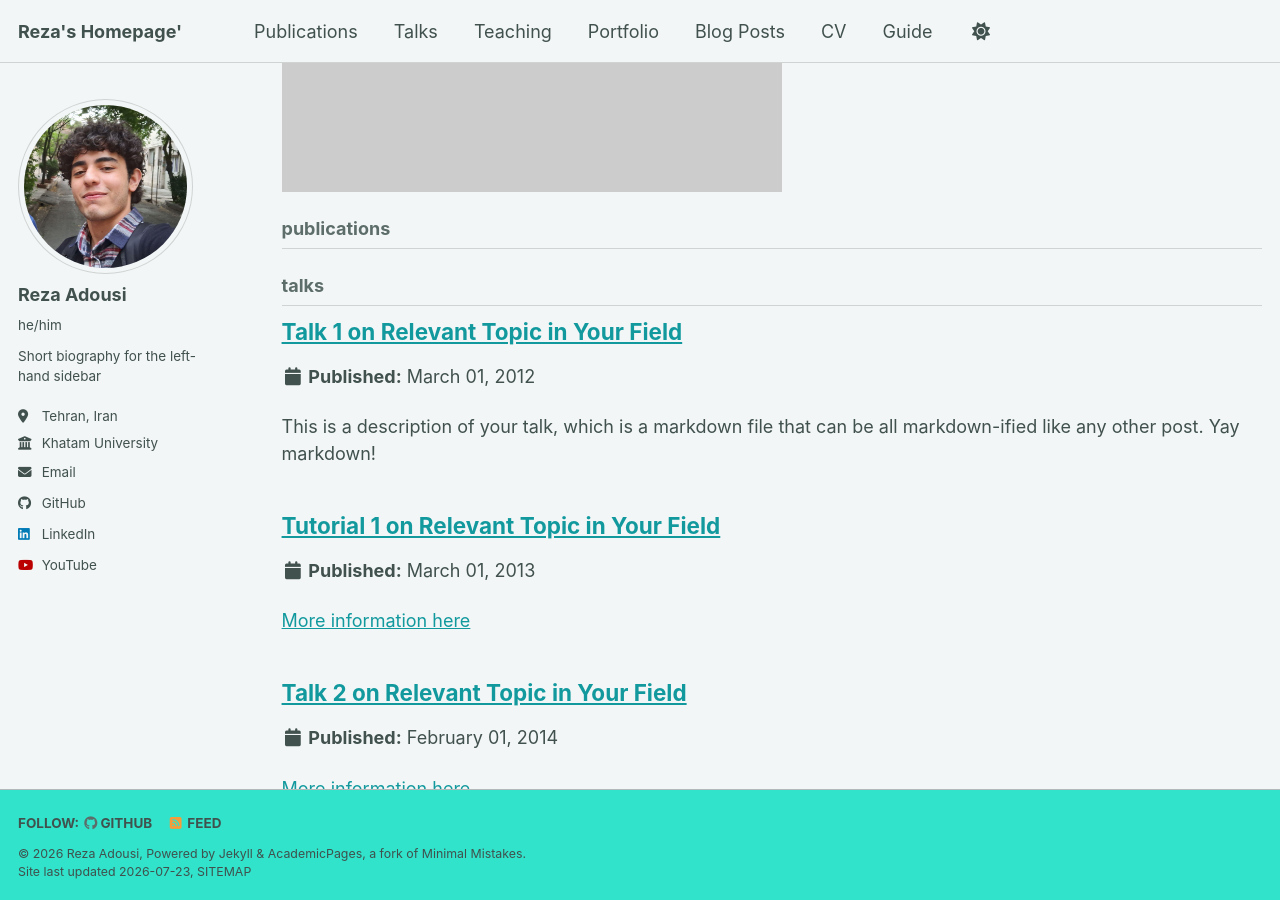
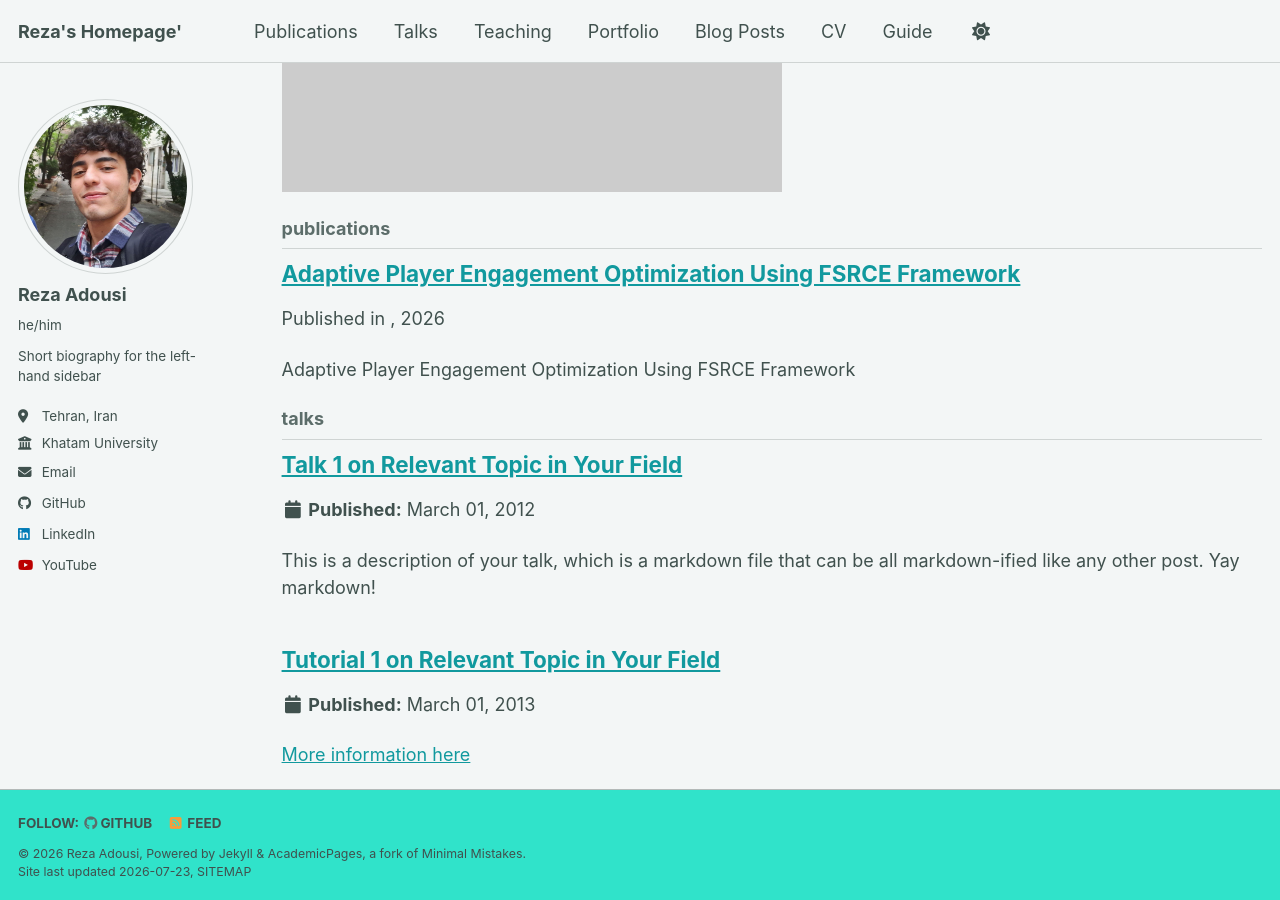
Before and after one commit to RezaAdousi/rezaadousi.github.io, a Jekyll site: the page built from _pages/collection-archive.html, in a window 1280 px wide and 900 px high, scrolled down 893 px. Built offline with Jekyll 4.4.1, drawn with Linux system fonts in a browser that asks for light colours; a style sheet for code colours, icons or effects is not loaded; a file with an impossible date is left out.

Commit message:
Update player engagement publication details: add permalink, date, and status

```diff
--- a/_publications/player_engagement.md
+++ b/_publications/player_engagement.md
@@ -1,7 +1,13 @@
 ---
 title: "Adaptive Player Engagement Optimization Using FSRCE Framework"
 collection: publications
-date: 2026
+permalink: /publication/player-engagement
+date: 2026-01-01
+status: "In Preparation"
 ---
 
-In Preparation
+Adaptive Player Engagement Optimization Using FSRCE Framework
+
+R. Adousi, H. Khorram, S. Kamkar
+
+*In Preparation*
```
